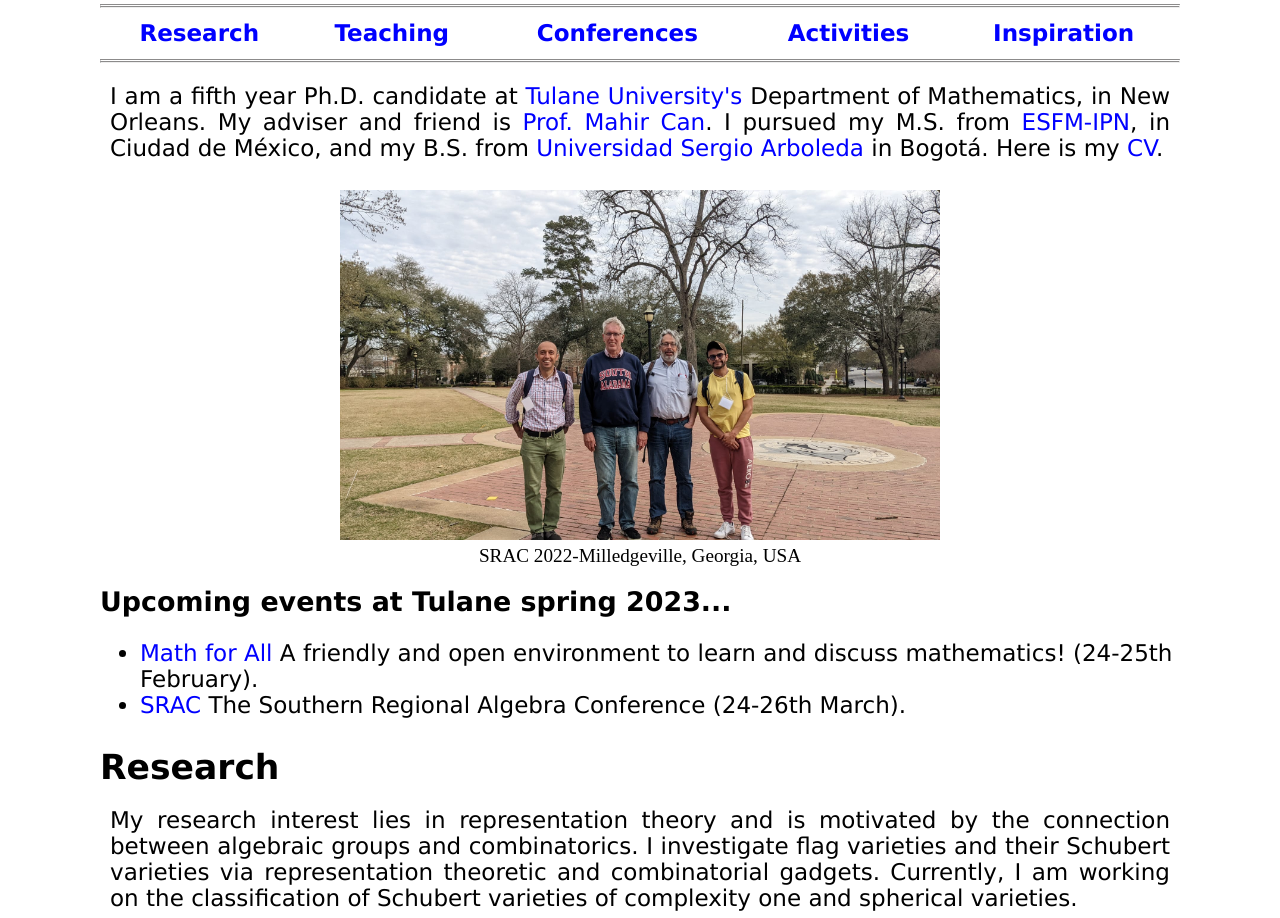
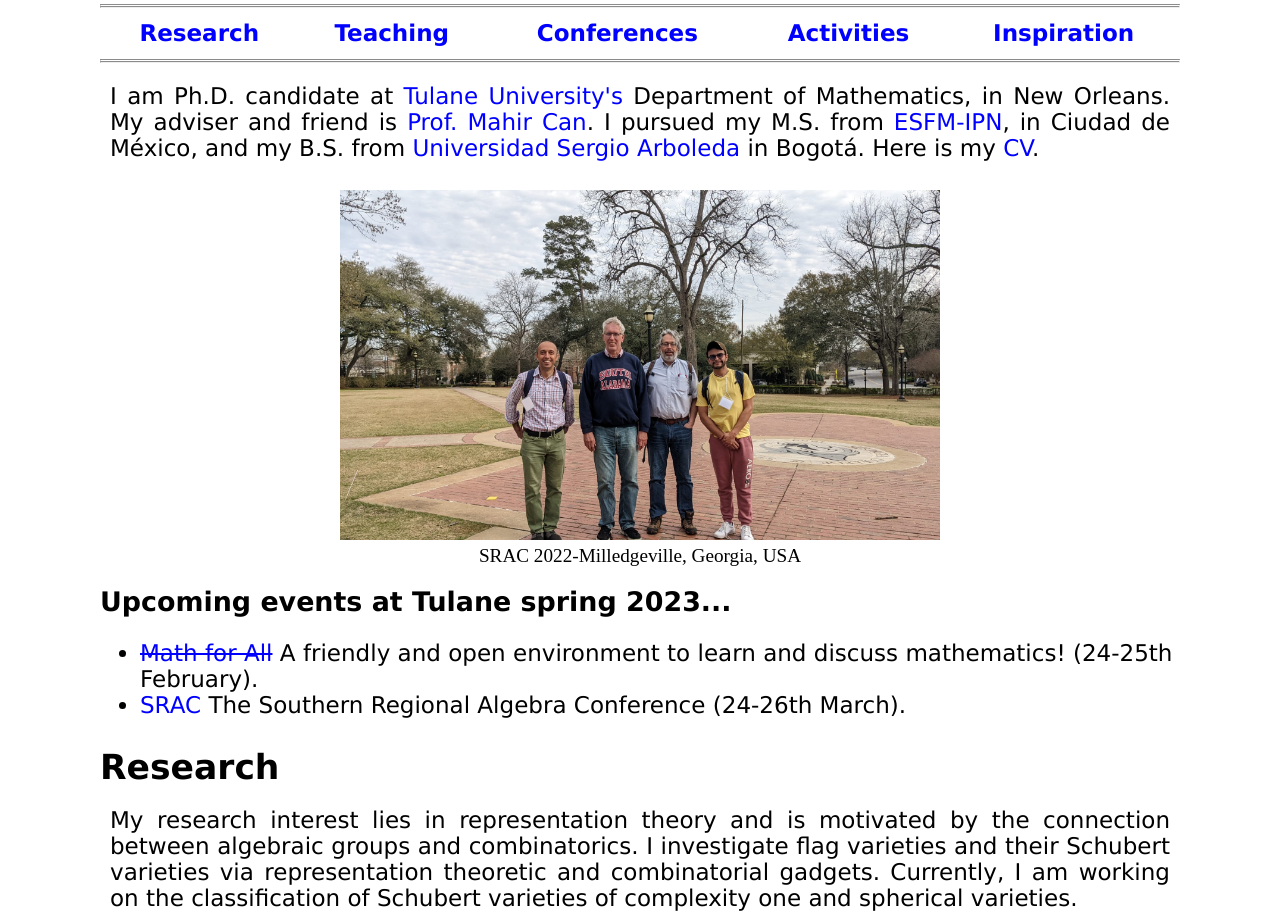
Before and after one commit to nmorera/diazmorera, a plain HTML site: page index.html in a window 1280 px wide. Shown: the part 167-1085 px from the top of the page. Drawn offline with nearby package versions, Linux system fonts and the light colour scheme.

Commit message:
Update index.html

```diff
--- a/index.html
+++ b/index.html
@@ -35,7 +35,7 @@ N&#233stor F. D&#237az Morera
 
 
 <p style="text-align:justify;">
-I am a fifth year Ph.D. candidate at <a href="https://sse.tulane.edu/math">Tulane University's</a> Department of Mathematics, in New Orleans. My adviser and friend is <a href="https://www.mahirbilencan.com/">Prof. Mahir Can</a>. I pursued my M.S. from <a href="https://www.esfm.ipn.mx/">ESFM-IPN</a>, in Ciudad de M&#233xico, and my B.S. from <a href="https://www.usergioarboleda.edu.co/">Universidad Sergio Arboleda</a> in Bogot&#225. Here is my <a href="pdf/cv.pdf">CV</a>.
+I am Ph.D. candidate at <a href="https://sse.tulane.edu/math">Tulane University's</a> Department of Mathematics, in New Orleans. My adviser and friend is <a href="https://www.mahirbilencan.com/">Prof. Mahir Can</a>. I pursued my M.S. from <a href="https://www.esfm.ipn.mx/">ESFM-IPN</a>, in Ciudad de M&#233xico, and my B.S. from <a href="https://www.usergioarboleda.edu.co/">Universidad Sergio Arboleda</a> in Bogot&#225. Here is my <a href="pdf/cv.pdf">CV</a>.
 </p>
 
 <center>
@@ -50,7 +50,7 @@ I am a fifth year Ph.D. candidate at <a href="https://sse.tulane.edu/math">Tulan
 Upcoming events at Tulane spring 2023...
 </h3>
 <ul style="list-style-type:disc;font-family:verdana;font-size:120%;">
-<li><a href="https://sites.google.com/view/mathforallnola">Math for All</a> A friendly and open environment to learn and discuss mathematics! (24-25th February).</li>
+<li><a href="https://sites.google.com/view/mathforallnola"><del>Math for All</a> A friendly and open environment to learn and discuss mathematics! (24-25th February).</del></li>
 <li><a href="https://www.srac1988.com/">SRAC</a> The Southern Regional Algebra Conference (24-26th March).</li>
 </ul>
 
```
